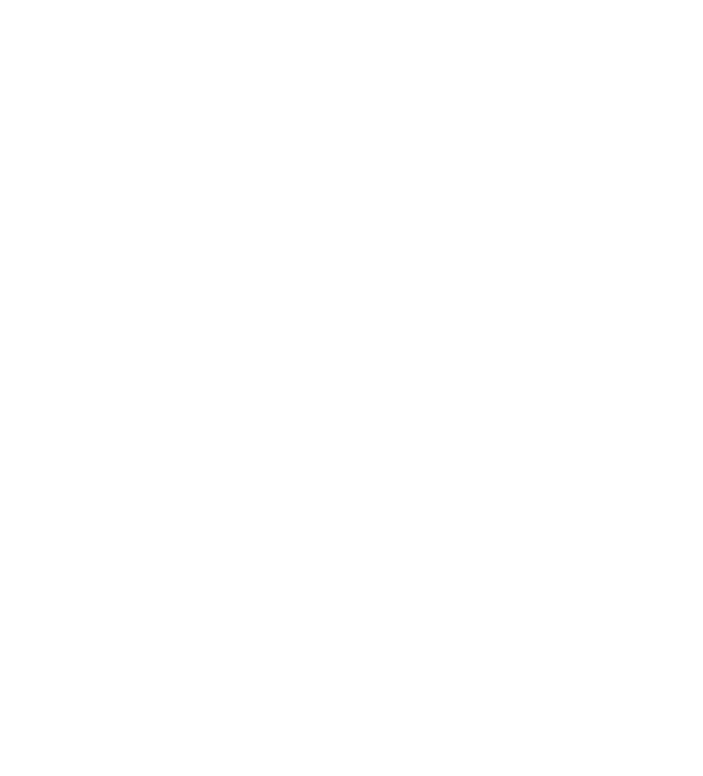
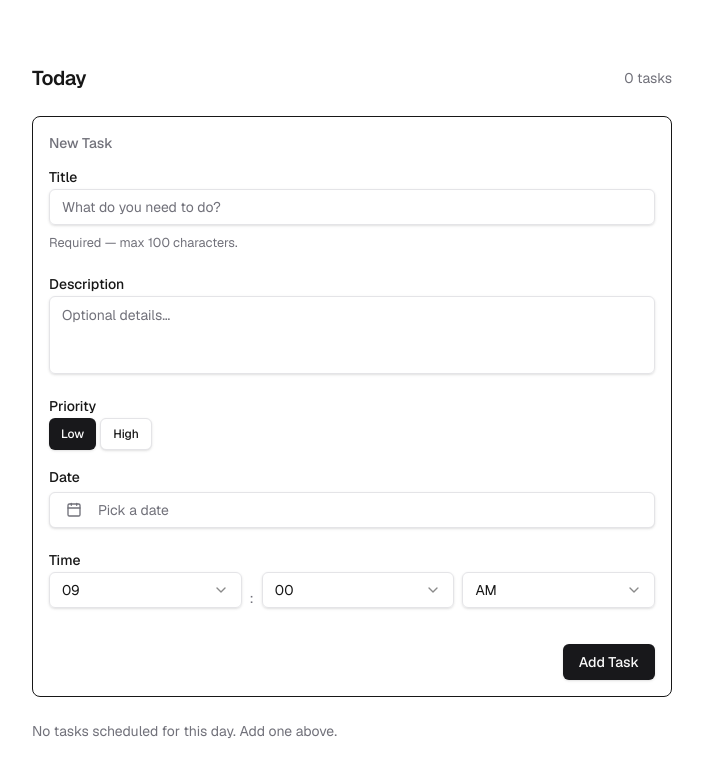
Before and after one commit to pricetula/demo-todo, a Next.js app: page / in a window 1280 px wide. Shown: the top 776 px of the page, without its empty margins (288-991 px from the left). Built offline with nearby package versions, Linux system fonts and the light colour scheme.

Commit message:
set up form to timeline container

```diff
--- a/src/app/layout.tsx
+++ b/src/app/layout.tsx
@@ -1,6 +1,7 @@
 import type { Metadata } from "next";
 import { Geist, Geist_Mono } from "next/font/google";
 import "./globals.css";
+import { Providers } from "./providers";
 
 const geistSans = Geist({
   variable: "--font-geist-sans",
@@ -27,7 +28,7 @@
       lang="en"
       className={`${geistSans.variable} ${geistMono.variable} h-full antialiased`}
     >
-      <body className="min-h-full flex flex-col">{children}</body>
+      <body className="min-h-full flex flex-col"><Providers>{children}</Providers></body>
     </html>
   );
 }
--- /dev/null
+++ b/src/app/providers.tsx
@@ -0,0 +1,36 @@
+"use client";
+
+import * as React from "react";
+import { QueryClient, QueryClientProvider } from "@tanstack/react-query";
+
+function makeQueryClient() {
+  return new QueryClient({
+    defaultOptions: {
+      queries: {
+        // With SSR, we usually want to set some default staleTime
+        // above 0 to avoid re-fetching immediately on the client.
+        staleTime: 60 * 1000,
+      },
+    },
+  });
+}
+
+let browserQueryClient: QueryClient | undefined;
+
+function getQueryClient() {
+  if (typeof window === "undefined") {
+    // Server: always make a new query client
+    return makeQueryClient();
+  }
+  // Browser: reuse the same query client across renders
+  if (!browserQueryClient) browserQueryClient = makeQueryClient();
+  return browserQueryClient;
+}
+
+export function Providers({ children }: { children: React.ReactNode }) {
+  const queryClient = getQueryClient();
+
+  return (
+    <QueryClientProvider client={queryClient}>{children}</QueryClientProvider>
+  );
+}
--- a/src/features/todo-timeline/components/timeline-container.tsx
+++ b/src/features/todo-timeline/components/timeline-container.tsx
@@ -1,7 +1,135 @@
 "use client";
+
+import * as React from "react";
+import { format } from "date-fns";
+import { TaskForm } from "@/features/todo-timeline/components/task-form";
+import {
+  useCreateTask,
+  useTimelineTasks,
+} from "@/features/todo-timeline/hooks/use-tasks";
+import { cn } from "@/lib/utils";
+
+// ─── Today's date string (used as default filter) ──────────────────────────
+const today = () => format(new Date(), "yyyy-MM-dd");
 
 // ─── Top-level container for the Todo Timeline feature ─────────────────────
 
 export function TimelineContainer() {
-  return <div className="flex flex-col gap-4 p-6" data-feature="todo-timeline" />;
+  const [selectedDate, setSelectedDate] = React.useState(today);
+
+  // ── Data ───────────────────────────────────────────────────────────
+  const { data: tasks = [], isLoading } = useTimelineTasks(selectedDate);
+  const createTask = useCreateTask(selectedDate);
+
+  // ── Handlers ───────────────────────────────────────────────────────
+  function handleCreateTask(payload: {
+    title: string;
+    description: string;
+    priority: "low" | "high";
+    scheduled_date: string;
+    start_time: string;
+  }) {
+    createTask.mutate(
+      {
+        id: crypto.randomUUID(),
+        title: payload.title,
+        description: payload.description,
+        status: "unfinished" as const,
+        priority: payload.priority,
+        scheduled_date: payload.scheduled_date,
+        start_time: payload.start_time,
+        completed_at: null,
+        created_at: new Date().toISOString(),
+        updated_at: new Date().toISOString(),
+      },
+      {
+        onSuccess: () => {
+          // If the task was created for a different date than selected, switch to it
+          if (payload.scheduled_date !== selectedDate) {
+            setSelectedDate(payload.scheduled_date);
+          }
+        },
+      }
+    );
+  }
+
+  // ── Render ──────────────────────────────────────────────────────────
+  return (
+    <div className="flex w-full flex-col gap-6" data-feature="todo-timeline">
+      {/* ── Header ─────────────────────────────────────────────── */}
+      <div className="flex items-center justify-between">
+        <h1 className="text-xl font-semibold tracking-tight">
+          {selectedDate === today() ? "Today" : format(new Date(selectedDate), "MMM d, yyyy")}
+        </h1>
+        <span className="text-sm text-muted-foreground">
+          {tasks.length} {tasks.length === 1 ? "task" : "tasks"}
+        </span>
+      </div>
+
+      {/* ── Form ───────────────────────────────────────────────── */}
+      <div className="rounded-lg border p-4">
+        <h2 className="mb-3 text-sm font-medium text-muted-foreground">New Task</h2>
+        <TaskForm onSubmit={handleCreateTask} />
+      </div>
+
+      {/* ── Vertical Timeline (future component) ──────────────── */}
+      <div className="space-y-3">
+        {isLoading ? (
+          <p className="text-sm text-muted-foreground">Loading tasks…</p>
+        ) : tasks.length === 0 ? (
+          <p className="text-sm text-muted-foreground">
+            No tasks scheduled for this day. Add one above.
+          </p>
+        ) : (
+          <div className="relative pl-6 before:absolute before:left-[11px] before:top-2 before:h-[calc(100%-12px)] before:w-0.5 before:rounded-full before:bg-border">
+            {tasks.map((task) => (
+              <div
+                key={task.id}
+                className={cn(
+                  "relative pb-4 last:pb-0",
+                  "before:absolute before:-left-[19px] before:top-[6px] before:h-3 before:w-3 before:rounded-full before:border-2",
+                  task.status === "done"
+                    ? "before:bg-muted before:border-muted-foreground opacity-60"
+                    : task.priority === "high"
+                      ? "before:bg-red-500 before:border-red-500"
+                      : "before:bg-primary before:border-primary"
+                )}
+              >
+                <div className="flex items-start justify-between gap-2">
+                  <div>
+                    <span className="text-xs font-medium text-muted-foreground">
+                      {task.start_time}
+                    </span>
+                    <p
+                      className={cn(
+                        "text-sm",
+                        task.status === "done" && "line-through"
+                      )}
+                    >
+                      {task.title}
+                    </p>
+                    {task.description && (
+                      <p className="mt-0.5 text-xs text-muted-foreground line-clamp-1">
+                        {task.description}
+                      </p>
+                    )}
+                  </div>
+                  <span
+                    className={cn(
+                      "shrink-0 rounded px-1.5 py-0.5 text-[10px] font-medium uppercase",
+                      task.priority === "high"
+                        ? "bg-red-100 text-red-700 dark:bg-red-900/30 dark:text-red-400"
+                        : "bg-muted text-muted-foreground"
+                    )}
+                  >
+                    {task.priority}
+                  </span>
+                </div>
+              </div>
+            ))}
+          </div>
+        )}
+      </div>
+    </div>
+  );
 }
```
Also changed, not shown: 1 other file (tests, documents, lock files or other folders).
